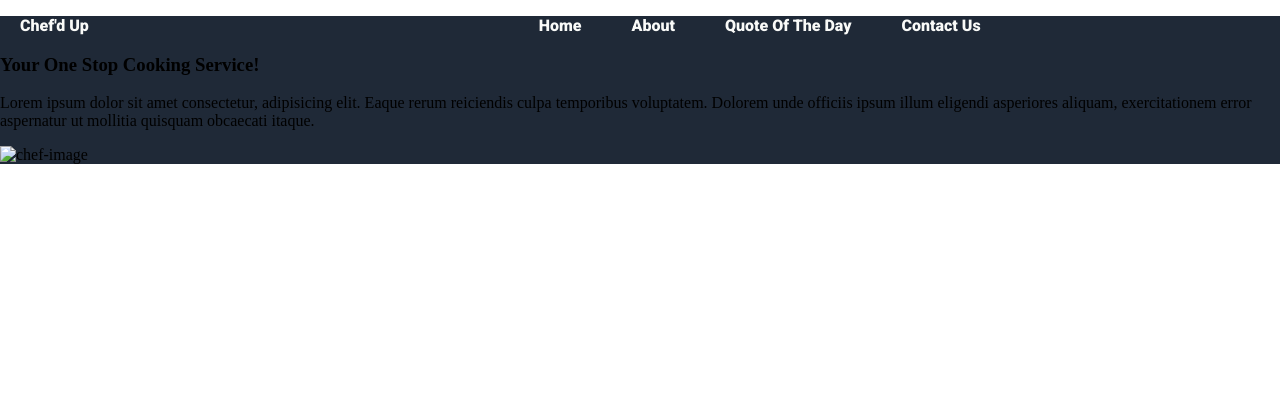
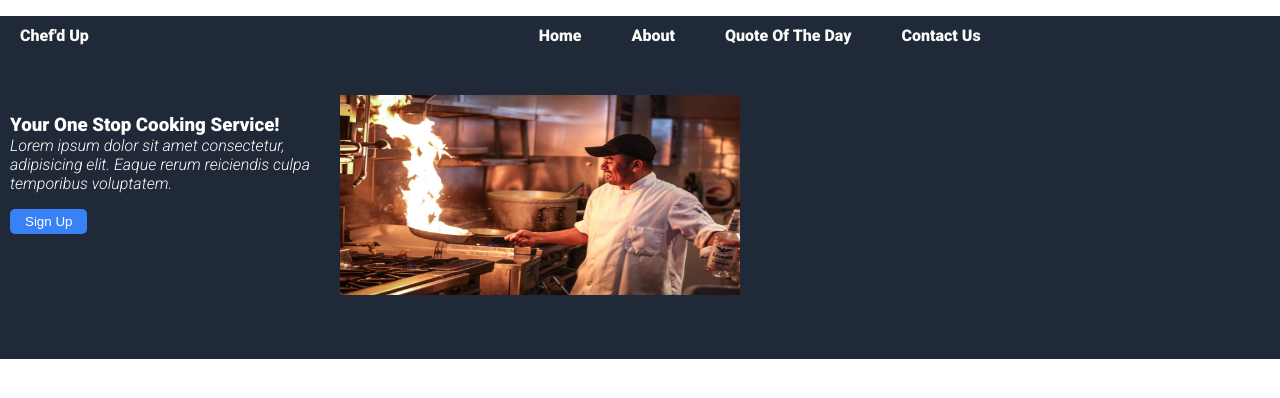
Before and after one commit to TheMbalist/Landing-Page-Project, a plain HTML site: page index.html in a window 1280 px wide. Drawn offline with Linux system fonts and the light colour scheme.

Commit message:
Thursday 06 July 2023 --Header section completed -- hero image added to the images folder

```diff
--- a/index.html
+++ b/index.html
@@ -27,11 +27,12 @@
 
             <div class="hero-text">
             <h3>Your One Stop Cooking Service!</h3>
-            <p>Lorem ipsum dolor sit amet consectetur, adipisicing elit. Eaque rerum reiciendis culpa temporibus voluptatem. Dolorem unde officiis ipsum illum eligendi asperiores aliquam, exercitationem error aspernatur ut mollitia quisquam obcaecati itaque.</p>
+            <p>Lorem ipsum dolor sit amet consectetur, adipisicing elit. Eaque rerum reiciendis culpa temporibus voluptatem.</p>
+            <button class="sign-up">Sign Up</button>
             </div>
 
             <div class="hero-image-div">
-                <img src="" alt="chef-image" id="hero-image">
+                <img src="images/chef-cooking.jpg" alt="chef-image" id="hero-image"> <!--https://www.finedininglovers.com/article/how-become-successful-chef-->
             </div>
 
         </div>
--- a/style.css
+++ b/style.css
@@ -33,6 +33,8 @@ ul{
    font-family: 'Roboto', sans-serif;
    color: var(--main-text-colour);
    font-weight: normal;
+   margin-bottom: 50px;
+   padding-top: 10px;
 
 }
 
@@ -59,3 +61,50 @@ li:hover:not(:first-child){
 .website-name:hover{
     cursor: pointer;
 }
+
+.hero{
+    display: flex;
+}
+
+.hero-text{
+    color: var(--main-colour);
+    padding-left: 10px;
+    font-family: 'Roboto', sans-serif;
+}
+
+.hero-text h3{
+    padding-bottom: 0px;
+    margin-bottom: 0px;
+}
+
+.hero-text p{
+    margin-top: 0px;
+    padding-top: 0px;
+    width: 300px;
+    font-style: italic;
+    font-weight: 400;
+
+}
+
+.hero-text button{
+    border-radius: 5px;
+    color: var(--main-colour);
+    background-color: var(--accent-colour);
+    border: none;
+    padding: 5px 15px;
+}
+
+
+.hero-text button:hover{
+    background-color: var(--secondary-colour-1);
+    border: 2px solid var(--accent-colour);
+    cursor: pointer;
+}
+
+.hero-image-div img{
+    width: 400px;
+    height: 200px;
+    margin-left: 30px;
+    padding-bottom: 60px;
+
+}
```
Also changed, not shown: images/chef-cooking.jpg (added).
